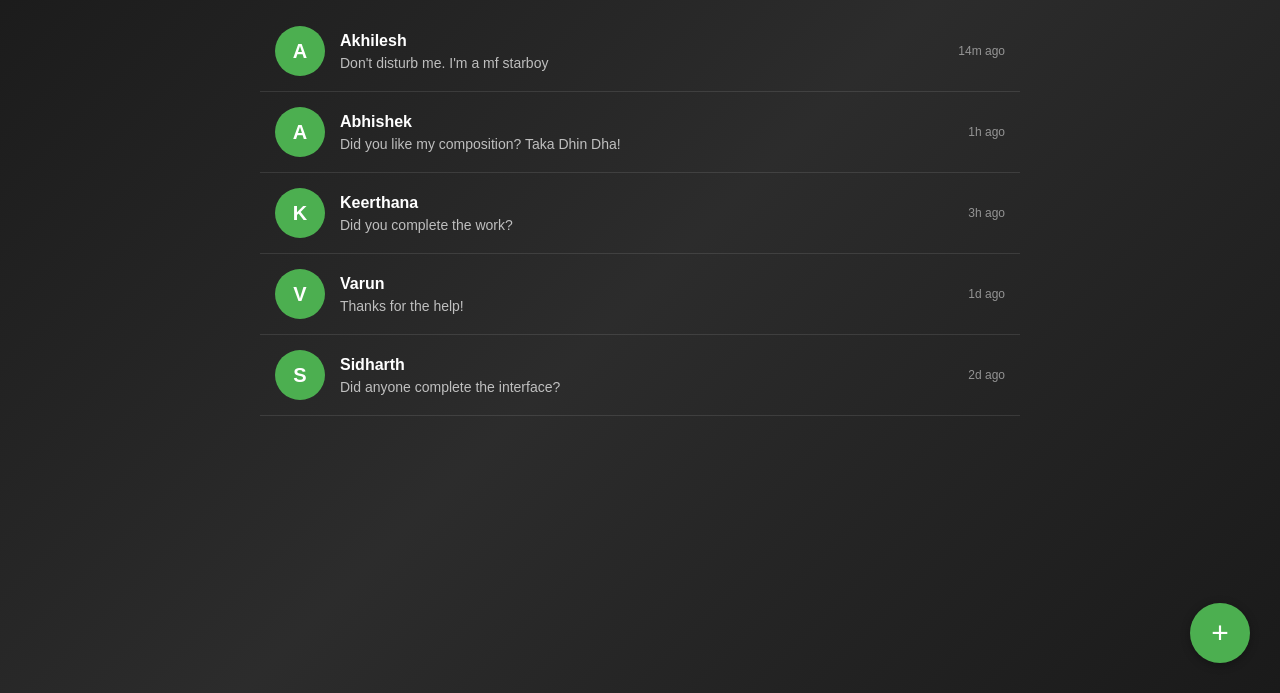
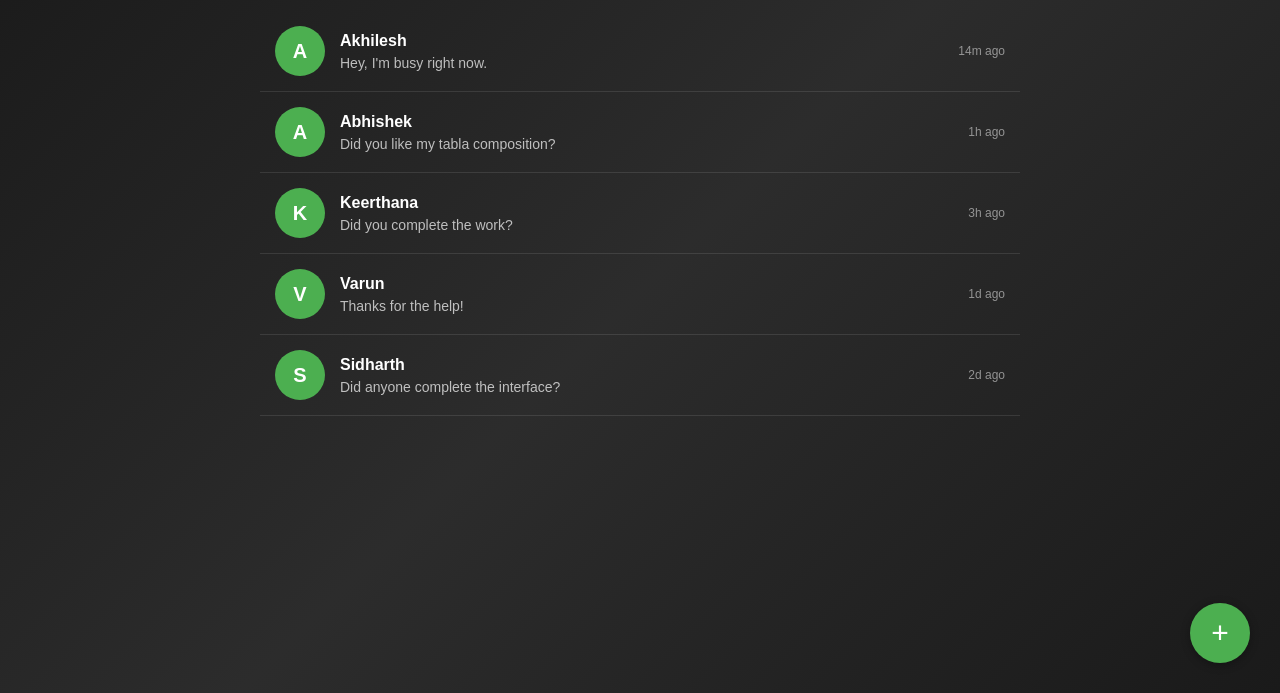
Before and after one commit to AkhileshXs/Chatterfly, a plain HTML site: page homepage.html in a window 1280 px wide. Shown: the part 107-800 px from the top of the page. Drawn offline with Linux system fonts and the light colour scheme.

Commit message:
Changed dummy chat responses

```diff
--- a/homepage.html
+++ b/homepage.html
@@ -170,7 +170,7 @@
                 <div class="chat-avatar">A</div>
                 <div class="chat-details">
                     <div class="chat-name">Akhilesh </div>
-                    <div class="chat-message">Don't disturb me. I'm a mf starboy</div>
+                    <div class="chat-message">Hey, I'm busy right now.</div>
                 </div>
                 <div class="chat-time">14m ago</div>
             </div>
@@ -178,7 +178,7 @@
                 <div class="chat-avatar">A</div>
                 <div class="chat-details">
                     <div class="chat-name">Abhishek</div>
-                    <div class="chat-message">Did you like my composition? Taka Dhin Dha!</div>
+                    <div class="chat-message">Did you like my tabla composition? </div>
                 </div>
                 <div class="chat-time">1h ago</div>
             </div>
```
